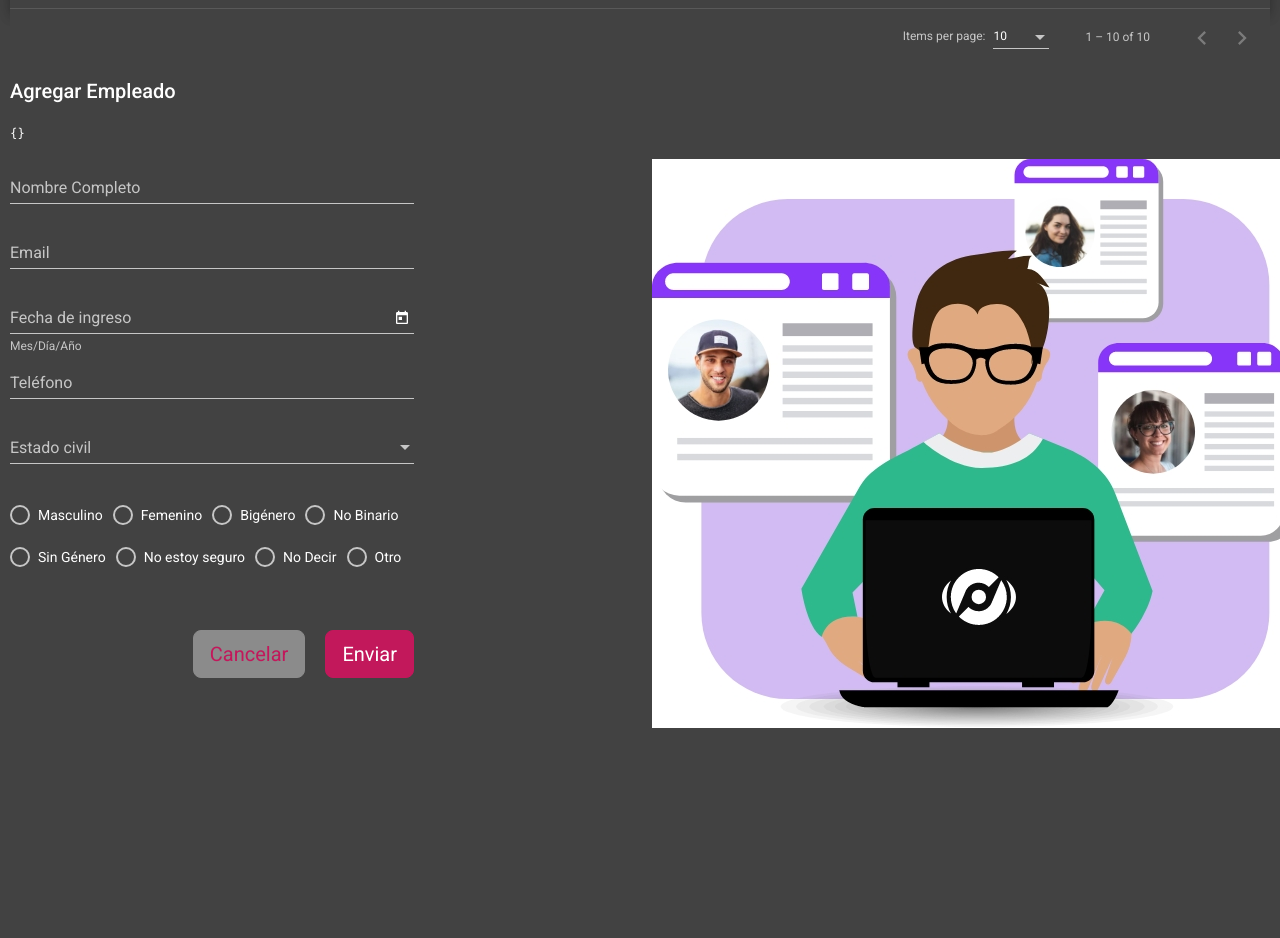
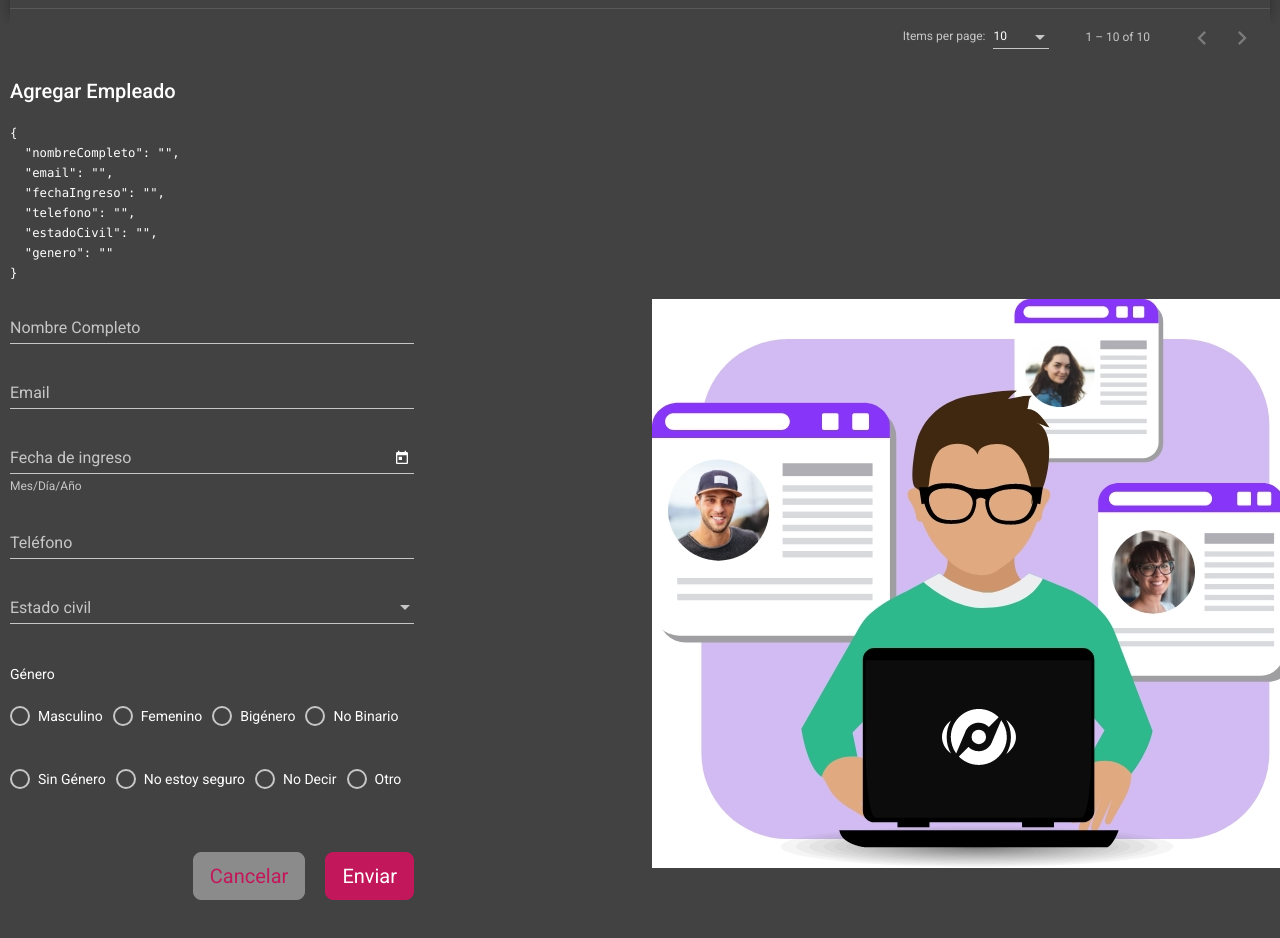
Before and after one commit to SandraDeTena/App_Empleados-Angular, an Angular app: page / in a window 1280 px wide. Shown: the part 720-1658 px from the top of the page. Before the commit the page ends 1448 px from the top, so only its background shows below. Built offline with nearby package versions, Linux system fonts and the light colour scheme.

Commit message:
Enlazar todos los FormControlName, con el FormGroup

```diff
--- a/src/app/components/add-edit-empleado/add-edit-empleado.component.css
+++ b/src/app/components/add-edit-empleado/add-edit-empleado.component.css
@@ -8,6 +8,7 @@
 .RadioButton {
     margin-right: 10px;
     margin-bottom: 1.5em;
+    margin-top: 1.5em;
 }
 
 /* Espacio entre Radio Buttons & Buttons de Formulario*/
--- a/src/app/components/add-edit-empleado/add-edit-empleado.component.html
+++ b/src/app/components/add-edit-empleado/add-edit-empleado.component.html
@@ -12,7 +12,7 @@
             <div class="col-lg-12">
                 <mat-form-field class="form-container">
                     <mat-label>Nombre Completo</mat-label>
-                    <input matInput>
+                    <input matInput formControlName="nombreCompleto">
                 </mat-form-field>
 
             </div>
@@ -21,7 +21,7 @@
             <div class="col-lg-12">
                 <mat-form-field class="form-container">
                     <mat-label>Email</mat-label>
-                    <input matInput>
+                    <input matInput formControlName="email">
                 </mat-form-field>
             </div>
 
@@ -29,18 +29,19 @@
             <div class="col-lg-12">
                 <mat-form-field class="form-container">
                     <mat-label>Fecha de ingreso</mat-label>
-                    <input matInput [matDatepicker]="picker">
+                    <input matInput formControlName="fechaIngreso" [matDatepicker]="picker">
                     <mat-hint>Mes/Día/Año</mat-hint>
                     <mat-datepicker-toggle matSuffix [for]="picker"></mat-datepicker-toggle>
                     <mat-datepicker [dateClass]="dateClass" #picker></mat-datepicker>
                 </mat-form-field>
             </div>
+            <br>
 
             <!-- Teléfono -->
             <div class="col-lg-12">
                 <mat-form-field class="form-container">
                     <mat-label>Teléfono</mat-label>
-                    <input matInput>
+                    <input matInput formControlName="telefono">
                 </mat-form-field>
             </div>
 
@@ -48,7 +49,7 @@
             <div class="col-lg-12">
                 <mat-form-field class="form-container">
                     <mat-label>Estado civil</mat-label>
-                    <mat-select>
+                    <mat-select formControlName="estadoCivil">
                         <mat-option *ngFor="let estadoCivil of estadosCiviles" [value]="estadoCivil.value">
                             {{estadoCivil}}
                         </mat-option>
@@ -59,7 +60,9 @@
             <!-- Genero -->
             <br>
             <div class="col-lg-12">
-                <mat-radio-group aria-label="Seleccione el género">
+                <mat-radio-group aria-label="Seleccione el género" formControlName="genero">
+                    <mat-label class="textGenero">Género</mat-label>
+                    <br>
                     <mat-radio-button value="Masculino" class="RadioButton">Masculino</mat-radio-button>
                     <mat-radio-button value="Femenino" class="RadioButton">Femenino</mat-radio-button>
                     <mat-radio-button value="Bigenero" class="RadioButton">Bigénero</mat-radio-button>
--- a/src/app/components/add-edit-empleado/add-edit-empleado.component.ts
+++ b/src/app/components/add-edit-empleado/add-edit-empleado.component.ts
@@ -32,7 +32,14 @@ export class AddEditEmpleadoComponent implements OnInit {
   //Formulario
   form: FormGroup;
   constructor(private fb: FormBuilder) {
-    this.form = this.fb.group({})
+    this.form = this.fb.group({
+      nombreCompleto: [''],
+      email: [''],
+      fechaIngreso: [''],
+      telefono: [''],
+      estadoCivil: [''],
+      genero: ['']
+    })
   }
 
   ngOnInit(): void {
```
